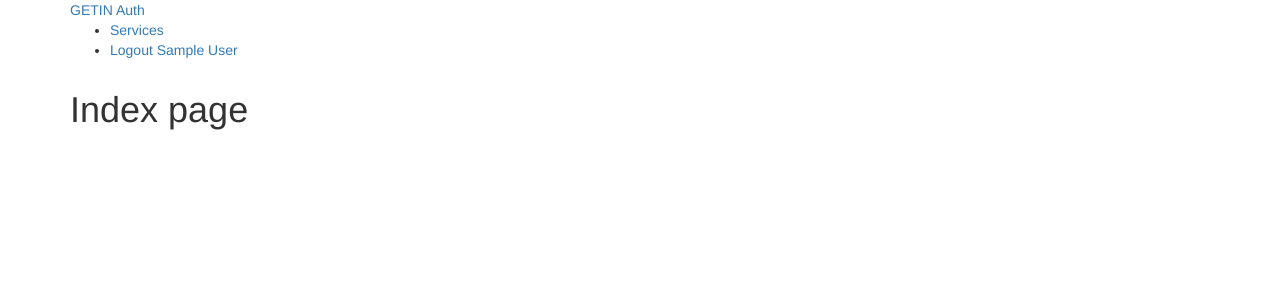
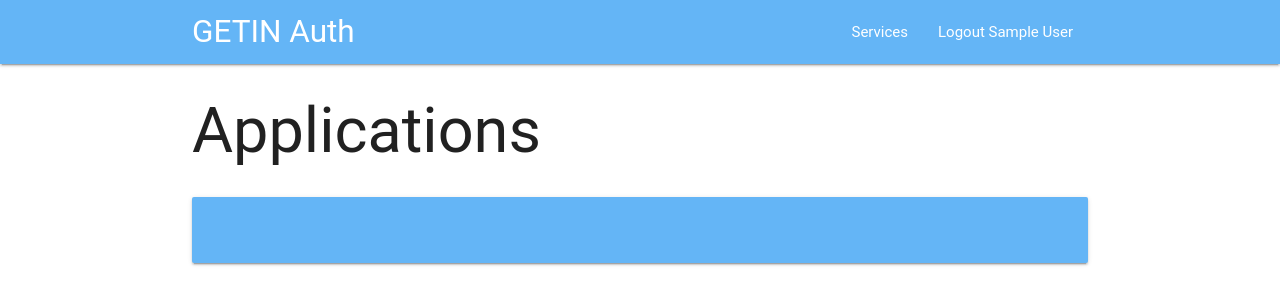
Before and after one commit to Celeo/GETIN-Auth, a Flask app: page / in a window 1280 px wide. Shown: the top 305 px of the page. Run offline with Flask 2, Linux system fonts and the light colour scheme; the visitor is signed in with stand-in values (Sample User, id 1); data that the repository does not hold is empty; parts of the project's set-up code (start-up, migrations or seed data) failed here and were passed over; some libraries are stand-ins or nearby versions; some web fonts are replaced.

Commit message:
More work
Switched to Materialize from Bootstrap 3

```diff
--- a/hr/models.py
+++ b/hr/models.py
@@ -48,6 +48,9 @@ class Application(db.Model):
         self.notes = ''
         self.hidden = False
 
+    def __str__(self):
+        return '<Application-{}>'.format(self.character_name)
+
 
 class APIKey(db.Model):
 
@@ -60,3 +63,6 @@ class APIKey(db.Model):
         self.application_id = application_id
         self.key = key
         self.code = code
+
+    def __str__(self):
+        return '<APIKey-{}>'.format(self.key)
--- a/hr/templates/base.html
+++ b/hr/templates/base.html
@@ -1,10 +1,12 @@
 <!DOCTYPE html>
 <html>
 <head>
+    <meta name="viewport" content="width=device-width, initial-scale=1.0"/>
     <title>GETIN HR</title>
-    <script src="https://code.jquery.com/jquery-2.2.4.min.js" integrity="sha256-BbhdlvQf/xTY9gja0Dq3HiwQF8LaCRTXxZKRutelT44=" crossorigin="anonymous"></script>
-    <link rel="stylesheet" href="https://maxcdn.bootstrapcdn.com/bootstrap/3.3.6/css/bootstrap.min.css" integrity="sha384-1q8mTJOASx8j1Au+a5WDVnPi2lkFfwwEAa8hDDdjZlpLegxhjVME1fgjWPGmkzs7" crossorigin="anonymous">
-    <script src="https://maxcdn.bootstrapcdn.com/bootstrap/3.3.6/js/bootstrap.min.js" integrity="sha384-0mSbJDEHialfmuBBQP6A4Qrprq5OVfW37PRR3j5ELqxss1yVqOtnepnHVP9aJ7xS" crossorigin="anonymous"></script>
+    <link href="http://fonts.googleapis.com/icon?family=Material+Icons" rel="stylesheet">
+    <link rel="stylesheet" href="https://cdnjs.cloudflare.com/ajax/libs/materialize/0.97.6/css/materialize.min.css">
+    <script src="https://cdnjs.cloudflare.com/ajax/libs/jquery/3.0.0-beta1/jquery.min.js"></script>
+    <script src="https://cdnjs.cloudflare.com/ajax/libs/materialize/0.97.6/js/materialize.min.js"></script>
     <meta name="viewport" content="width=device-width, initial-scale=1.0"/>
     <style>
         div.card-panel p {
@@ -23,7 +25,7 @@
 <body>
 
 <nav>
-    <div class="nav-wrapper blue-grey darken-2">
+    <div class="nav-wrapper blue lighten-2">
         <div class="container">
             <a href="{{ url_for('index') }}" class="brand-logo">GETIN Auth</a>
             <ul id="nav-mobile" class="right hide-on-med-and-down">
--- a/hr/templates/index.html
+++ b/hr/templates/index.html
@@ -2,5 +2,18 @@
 
 
 {% block content %}
-<h1>Index page</h1>
+<h1>Applications</h1>
+
+<div class="row">
+    <div class="col l12">
+        <div class="card-panel blue lighten-2">
+            <p>
+                {% for app in applications %}
+                    {{ app }}<br>
+                {% endfor %}
+            </p>
+        </div>
+    </div>
+</div>
+
 {% endblock content %}
```
Also changed, not shown: hr/templates/eve_oauth_prompt.html (+6 -1 lines).
